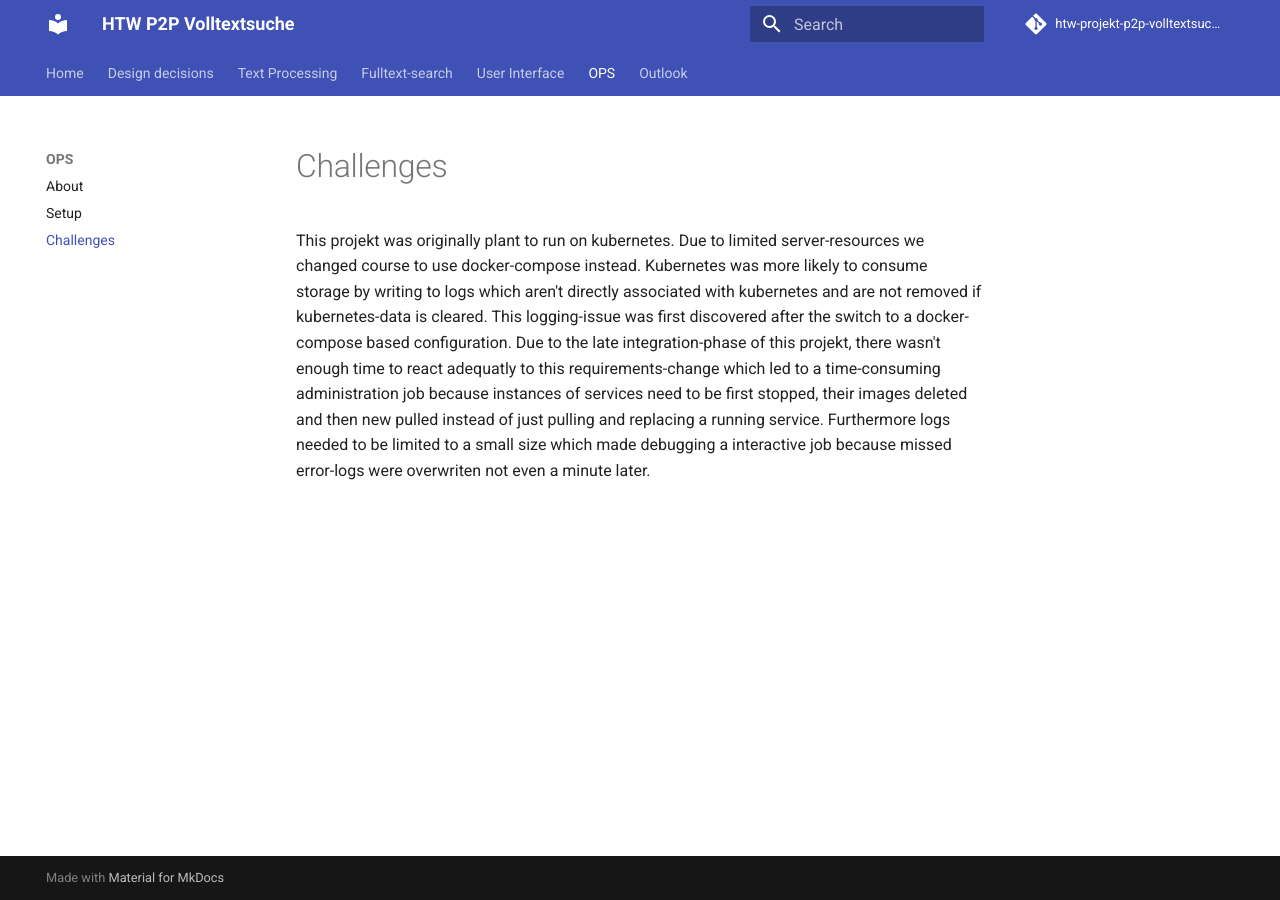
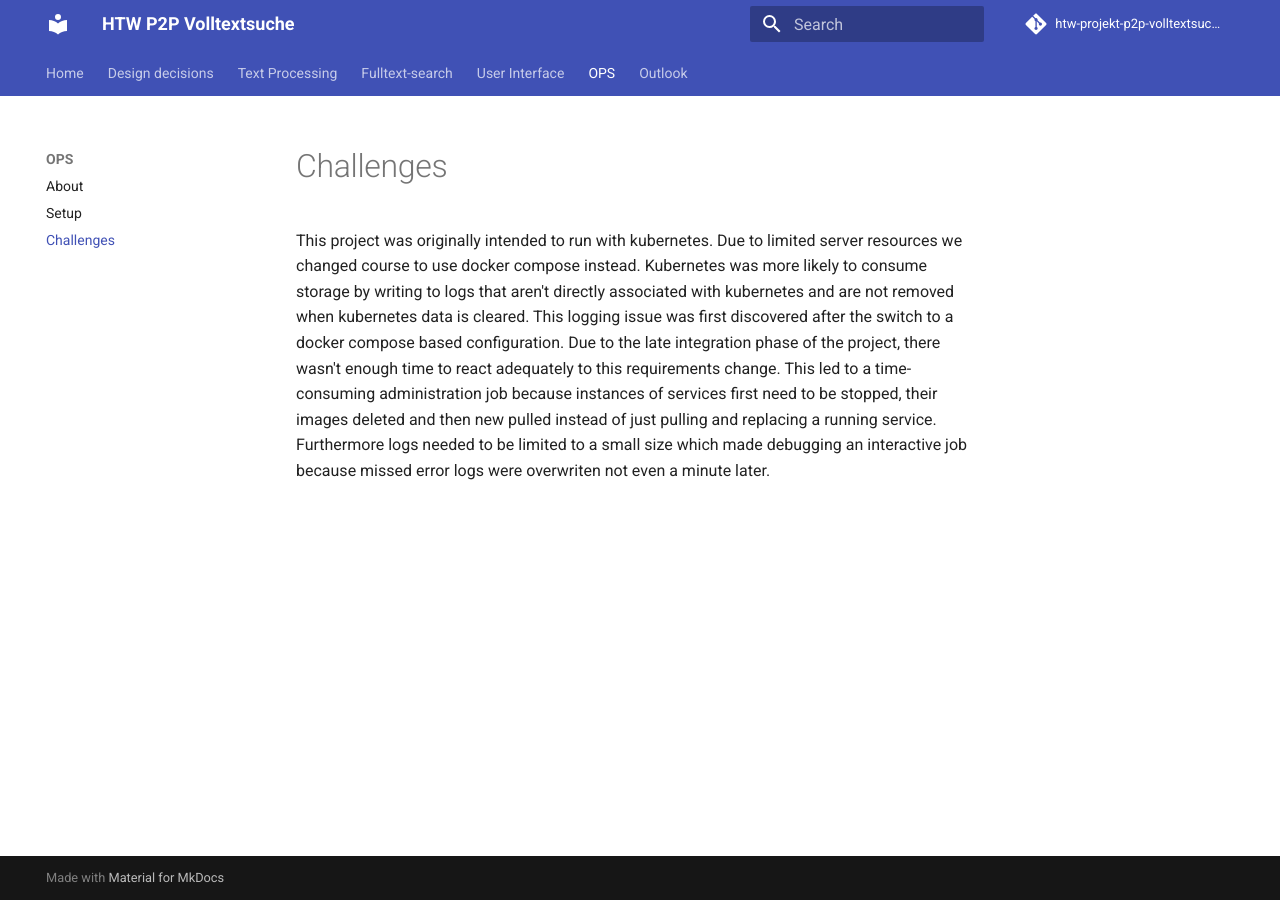
Before and after one commit to htw-projekt-p2p-volltextsuche/docs, an MkDocs documentation site: the page built from docs/ops/challenges.md, in a window 1280 px wide. Built offline with MkDocs 1.6.1 and Material for MkDocs 9.7.7, drawn with Linux system fonts in a browser that asks for light colours; comment, search, counter and statistics services are not loaded.

Commit message:
Update challenges.md
fix spelling errors

```diff
--- a/docs/ops/challenges.md
+++ b/docs/ops/challenges.md
@@ -1,2 +1,2 @@
 # Challenges
-This projekt was originally plant to run on kubernetes. Due to limited server-resources we changed course to use docker-compose instead. Kubernetes was more likely to consume storage by writing to logs which aren't directly associated with kubernetes and are not removed if kubernetes-data is cleared. This logging-issue was first discovered after the switch to a docker-compose based configuration. Due to the late integration-phase of this projekt, there wasn't enough time to react adequatly to this requirements-change which led to a time-consuming administration job because instances of services need to be first stopped, their images deleted and then new pulled instead of just pulling and replacing a running service. Furthermore logs needed to be limited to a small size which made debugging a interactive job because missed error-logs were overwriten not even a minute later.
+This project was originally intended to run with kubernetes. Due to limited server resources we changed course to use docker compose instead. Kubernetes was more likely to consume storage by writing to logs that aren't directly associated with kubernetes and are not removed when kubernetes data is cleared. This logging issue was first discovered after the switch to a docker compose based configuration. Due to the late integration phase of the project, there wasn't enough time to react adequately to this requirements change. This led to a time-consuming administration job because instances of services first need to be stopped, their images deleted and then new pulled instead of just pulling and replacing a running service. Furthermore logs needed to be limited to a small size which made debugging an interactive job because missed error logs were overwriten not even a minute later.
```
